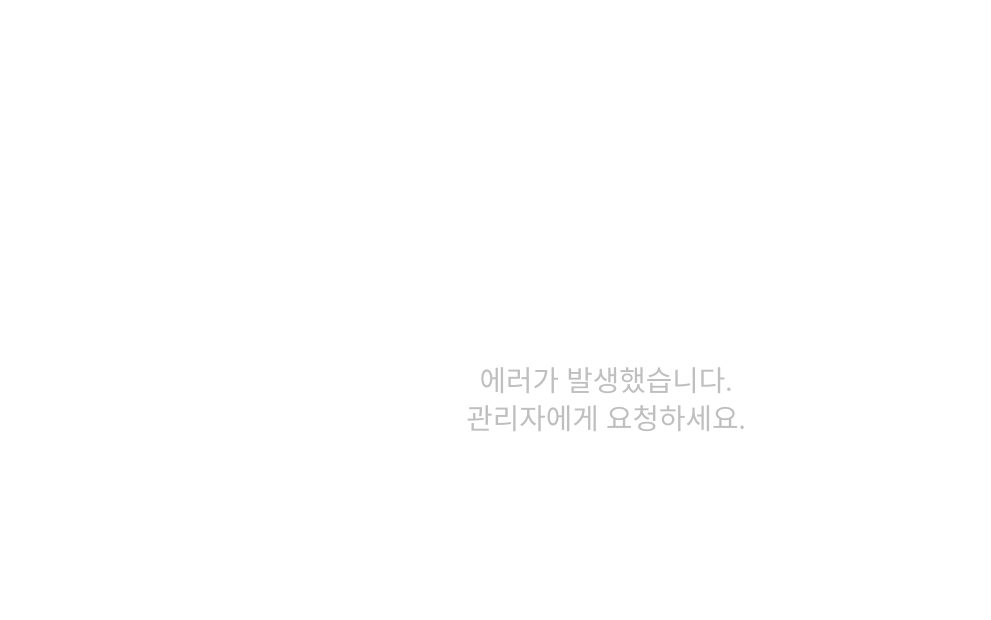
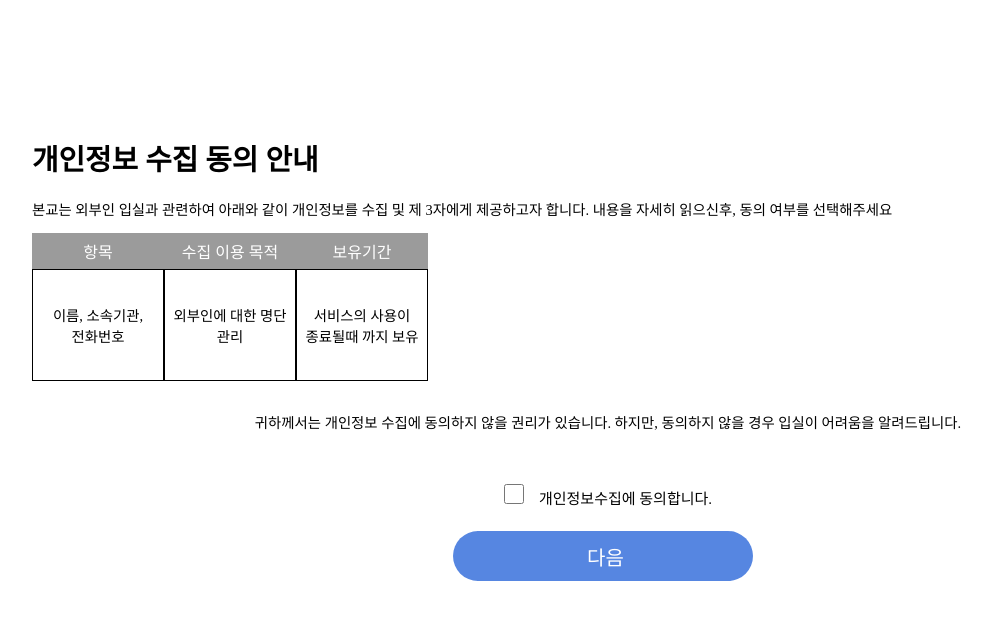
Before and after one commit to Resten1497/Entry_FrontTest, a React (Create React App) app: page /privacy in a window 1280 px wide. Shown: the top 620 px of the page, without its empty margins (32-1023 px from the left). Built offline with nearby package versions, Linux system fonts and the light colour scheme; a web font is replaced by a local one.

Commit message:
ADD : Privacy Page

```diff
--- a/src/App.js
+++ b/src/App.js
@@ -10,6 +10,7 @@ import CardInquiryContainer from "./container/CardInquiryContainer";
 import ExitContainer from "./container/ExitContainer";
 import ExitCompleteContainer from "./container/ExitCompleteContainer";
 import ErrorContainer from "./container/ErrorContainer";
+import PrivacyContainer from "./container/PrivacyContainer";
 import GlobalStyle from "./style/globalStyle";
 import { QueryClientProvider, QueryClient } from "@tanstack/react-query";
 const queryClient = new QueryClient();
@@ -31,6 +32,8 @@ function App() {
             <Route path="/inquiry" element={<InquiryContainer />} />
             {/* <Route path="/card" element={<CardInquiryContainer />} /> */}
             <Route path="/admin" element={<AdminContainer />} />
+            <Route path="/privacy" element={<PrivacyContainer />} />
+
             <Route path="/*" element={<ErrorContainer />} />
           </Routes>
         </BrowserRouter>
--- a/src/components/buttonComponent/index.jsx
+++ b/src/components/buttonComponent/index.jsx
@@ -4,9 +4,13 @@ import Next from "../../assets/images/NextPage.svg";
 
 function Button(props) {
   return (
-    <NextBtn type="submit" autoFocus onClick={props.onClick} onKeyDown={props.onKeyDown}>
+    <NextBtn
+      type="submit"
+      autoFocus
+      onClick={props.onClick}
+      onKeyDown={props.onKeyDown}
+    >
       <Title>다음</Title>
-      <Img src={Next} alt="Next" />
     </NextBtn>
   );
 }
@@ -14,7 +18,7 @@ function Button(props) {
 const NextBtn = styled.button`
   margin-right: 10px;
   border: none;
-  width: 120px;
+  width: 300px;
   height: 50px;
   display: flex;
   align-items: center;
@@ -22,9 +26,10 @@ const NextBtn = styled.button`
   color: #fff;
   background: #5686e1;
   border-radius: 30px;
+  border-shadow: 0 0 10px 0 rgba(0, 0, 0, 0.2);
   font-style: normal;
   font-weight: 500;
-  font-size: 24px;
+  font-size: 20px;
   &:focus {
     outline: none;
   }
--- a/src/container/InputContainer/index.jsx
+++ b/src/container/InputContainer/index.jsx
@@ -55,6 +55,7 @@ function InputContainer() {
 
   return (
     <Container>
+      <Center>
         <Form onSubmit={handleSubmit(onSubmit)}>
           <Lable>
             <Title>이름</Title>
@@ -68,7 +69,8 @@ function InputContainer() {
               })}
             />
             <Error>
-            {errors.visitorName?.type === "required" && "이름을 입력해주세요!"}
+              {errors.visitorName?.type === "required" &&
+                "이름을 입력해주세요!"}
             </Error>
           </Lable>
           <Lable>
@@ -109,11 +111,11 @@ function InputContainer() {
             </Error>
           </Lable>
           <Lable>
-          <Title>방문사유</Title>
+            <Title>방문사유 / 담당 선생님 성함</Title>
             <StyledInput
               type="text"
               name="visitorReason"
-            placeholder="강의, 미팅"
+              placeholder="강의, 미팅 / 담당 선생님 성함"
               autoComplete="off"
               {...register("visitorReason", {
                 required: true,
@@ -156,7 +158,7 @@ function InputContainer() {
                 "현재 온도를 입력해주세요!"}
             </Error>
           </Lable>
-        <Lable>
+          {/* <Lable>
           <PrivacyLabal>
             <CheckBox
               type="checkbox"
@@ -172,26 +174,29 @@ function InputContainer() {
             {errors.privacyLabal?.type === "required" &&
               "개인정보수집에 동의해주세요"}
           </Error>
-        </Lable>
+        </Lable> */}
           <Lable>
-          <Btn>
             <NextBtn onKeyDown={handleKeyDown} />
-          </Btn>
           </Lable>
         </Form>
+      </Center>
     </Container>
   );
 }
 
 const Container = styled.div`
+  display: flex;
+  justify-content: center;
+  align-items: center;
+  height: 100vh;
+`;
+
+const Center = styled.div`
+  @media (max-width: 450px) {
     width: 100vw;
     height: 100vh;
-  @media (max-width: 540px) {
-    width: 100vw;
-    height: 170vh;
   }
 `;
-
 const Form = styled.form`
   width: 100%;
   height: 100%;
@@ -199,7 +204,6 @@ const Form = styled.form`
   display: flex;
   flex-direction: column;
   align-items: center;
-  justify-content: space-around;
 `;
 
 const Lable = styled.label`
@@ -208,9 +212,9 @@ const Lable = styled.label`
 
 const Title = styled.p`
   padding-top: 15px;
-  padding-bottom: 15px;
+  padding-bottom: 5px;
   font-weight: 400;
-  font-size: 24px;
+  font-size: 20px;
   color: #52525c;
 `;
 
@@ -218,7 +222,7 @@ const StyledInput = styled.input`
   @media (max-width: 300px) {
     width: 200px;
   }
-  width: 300px;
+  width: 280px;
   height: 50px;
   font-weight: 400;
   font-size: 20px;
@@ -281,6 +285,7 @@ const Btn = styled.div`
 const Error = styled.p`
   color: #ff6464;
   padding: 5px 0 0 5px;
+  height: 25px;
 `;
 
 export default InputContainer;
--- a/src/container/IntroduceContainer/index.jsx
+++ b/src/container/IntroduceContainer/index.jsx
@@ -24,9 +24,7 @@ function IntroduceContainer() {
           </MainText>
           <SubText>신분확인을 위해 몇가지를 작성해주세요!!</SubText>
         </Content>
-        <Btn>
-          <NextBtn onClick={handleLinkOnClick} onKeyDown={handleKeyDown} />
-        </Btn>
+        <NextBtn onClick={handleLinkOnClick} onKeyDown={handleKeyDown} />
       </Main>
     </Container>
   );
--- /dev/null
+++ b/src/container/PrivacyContainer/index.jsx
@@ -0,0 +1,182 @@
+import React, { useEffect, useState, useRef } from "react";
+import styled from "styled-components";
+import NextBtn from "../../components/buttonComponent/index";
+import { useNavigate } from "react-router-dom";
+import { useCallback } from "react";
+
+function Privacy() {
+  const navigate = useNavigate();
+  const ref = useRef();
+  const handleLinkOnClick = useCallback(() => {
+    if (ref.current.checked) {
+      navigate("/regist");
+    } else {
+      alert("개인정보 수집 및 이용에 동의해주세요.");
+    }
+  }, [navigate]);
+  const handleKeyDown = (e) => {
+    if (e.keyCode === "13") {
+      handleLinkOnClick();
+    }
+  };
+
+  return (
+    <Container>
+      <Main>
+        <Content>
+          <MainText>개인정보 수집 동의 안내</MainText>
+          <SubText>
+            본교는 외부인 입실과 관련하여 아래와 같이 개인정보를 수집 및 제
+            3자에게 제공하고자 합니다. 내용을 자세히 읽으신후, 동의 여부를
+            선택해주세요
+          </SubText>
+        </Content>
+        <TableContent>
+          <TableBody>
+            <TableTr>
+              <TableTh>항목</TableTh>
+              <TableTh>수집 이용 목적</TableTh>
+              <TableTh>보유기간</TableTh>
+            </TableTr>
+            <TableTr>
+              <TableTd>이름, 소속기관, 전화번호</TableTd>
+              <TableTd>외부인에 대한 명단 관리 </TableTd>
+              <TableTd>서비스의 사용이 종료될때 까지 보유 </TableTd>
+            </TableTr>
+          </TableBody>
+        </TableContent>
+        <OptionalLabel>
+          귀하께서는 개인정보 수집에 동의하지 않을 권리가 있습니다. 하지만,
+          동의하지 않을 경우 입실이 어려움을 알려드립니다.
+        </OptionalLabel>
+        <LabelContent>
+          <PrivacyLabal>
+            <CheckBox type="checkbox" autoFocus name="privacyLabal" ref={ref} />
+            <PrivacyText>개인정보수집에 동의합니다.</PrivacyText>
+          </PrivacyLabal>
+        </LabelContent>
+        <NextBtn onClick={handleLinkOnClick} onKeyDown={handleKeyDown} />
+      </Main>
+    </Container>
+  );
+}
+
+export default Privacy;
+
+const TableBody = styled.tbody``;
+const TableTr = styled.tr``;
+const TableTh = styled.th`
+  background: #9b9b9b;
+  padding: 3px;
+  width: 120px;
+  height: 30px;
+  word-break: keep-all;
+  font-weight: normal;
+  color: white;
+  font-family: normal;
+`;
+const TableTd = styled.td`
+  border: 0.5px solid black;
+  word-break: keep-all;
+  text-align: center;
+  padding: 5px;
+  font-size: 0.9em;
+  width: 120px;
+  height: 100px;
+  font-family: normal;
+`;
+
+const OptionalLabel = styled.p`
+  font-size: 0.9em;
+  width: 90vw;
+  height: 40px;
+  text-align: center;
+  word-break: keep-all;
+`;
+const Container = styled.div`
+  width: 100vw;
+  height: 90vh;
+  overflow: hidden;
+  @media (max-width: 310px) {
+    width: 100vw;
+    height: 100vh;
+  }
+`;
+const LabelContent = styled.div`
+  height: 10vh;
+`;
+const Main = styled.div`
+  width: 100%;
+  height: 100%;
+  margin: 0 auto;
+  display: flex;
+  flex-direction: column;
+  align-items: center;
+  justify-content: center;
+`;
+
+const Content = styled.div`
+  padding-left: 20px;
+  padding-right: 20px;
+  width: 90vw;
+  letter-spacing:10px
+  height: 20vh;
+  display: flex;
+  flex-direction: column;
+  line-height: 1.5;
+  justify-content: center;
+  align-items: flex-start;
+`;
+const TableContent = styled.div`
+  display: flex;
+  width: 90vw;
+  height: 20vh;
+
+  align-items: flex-end;
+  padding-bottom: 30px;
+`;
+
+const MainText = styled.h1`
+  font-size: 1.8em;
+  font-weight: 600;
+  padding-bottom: 18px;
+`;
+
+const SubText = styled.p`
+  font-size: 0.9em;
+  word-break: keep-all;
+`;
+
+const SubTitle = styled.h2`
+  font-size: 1.4em;
+  font-weight: 600;
+`;
+
+const CheckBox = styled.input`
+  margin-right: 15px;
+  width: 20px;
+  height: 20px;
+  background: #ffffff;
+
+  @media (max-width: 300px) {
+    width: 20px;
+    height: 20px;
+  }
+`;
+
+const PrivacyLabal = styled.div`
+  margin-top: 33px;
+  display: flex;
+  align-items: center;
+  @media (max-width: 300px) {
+    width: 200px;
+    line-height: 25px;
+  }
+`;
+
+const PrivacyText = styled.p`
+  font-style: normal;
+  font-weight: 400;
+  height: 15px;
+  font-size: 15px;
+`;
```
Lines whose indentation alone changed are shown as unchanged.
